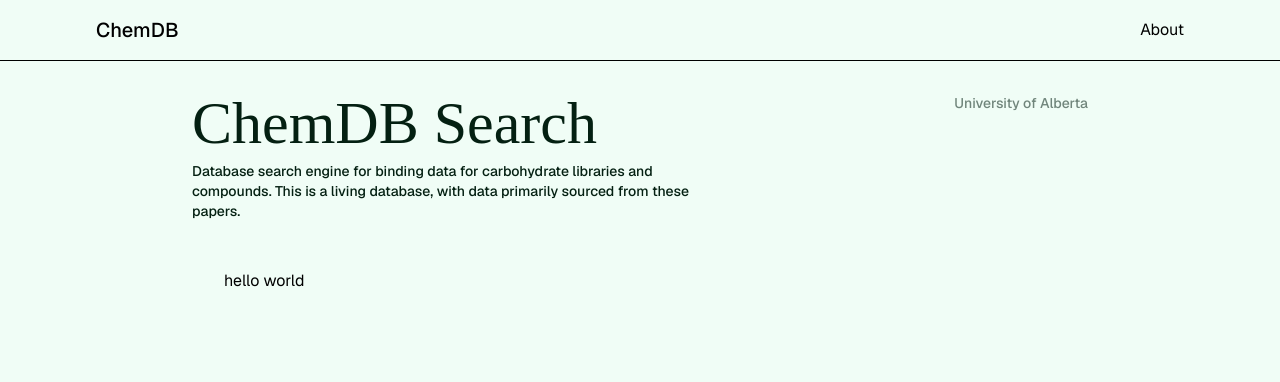
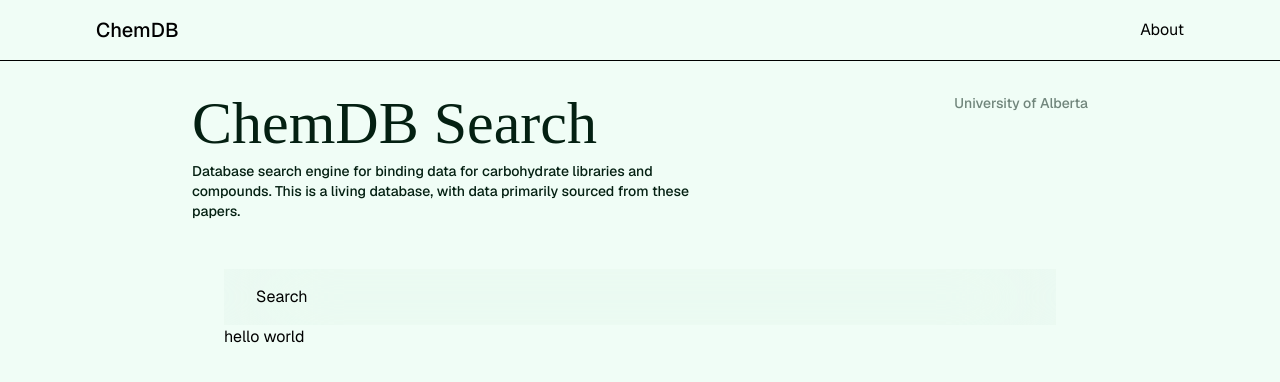
Before and after one commit to sammkoi/LectIQ, a Next.js app: page / in a window 1280 px wide. Shown: the top 382 px of the page. Built offline with nearby package versions, Linux system fonts and the light colour scheme; a web font is replaced by a local one.

Commit message:
added lucide dep

```diff
--- a/package.json
+++ b/package.json
@@ -10,6 +10,7 @@
   },
   "dependencies": {
     "@xyflow/react": "^12.8.3",
+    "lucide-react": "^0.540.0",
     "motion": "^12.23.12",
     "next": "15.4.7",
     "react": "19.1.0",
--- a/src/app/globals.css
+++ b/src/app/globals.css
@@ -30,3 +30,9 @@
   color: var(--foreground);
   font-family: "Geist", Helvetica, sans-serif;
 }
+
+.search {
+  background-color: #daf0e437;
+  backdrop-filter: blur(50px);
+  -webkit-backdrop-filter: blur(50px);
+}
--- a/src/app/page.js
+++ b/src/app/page.js
@@ -24,7 +24,10 @@
   return (
     <div className="flex flex-col w-full">
       <Head />
-      <div className="flex m-8 mt-12">
+      <div className="flex flex-col m-8 mt-12">
+        <div className="search p-4 pl-8 pr-8">
+          Search
+        </div>
         hello world
       </div>
 
```
Also changed, not shown: 1 other file (tests, documents, lock files or other folders).
